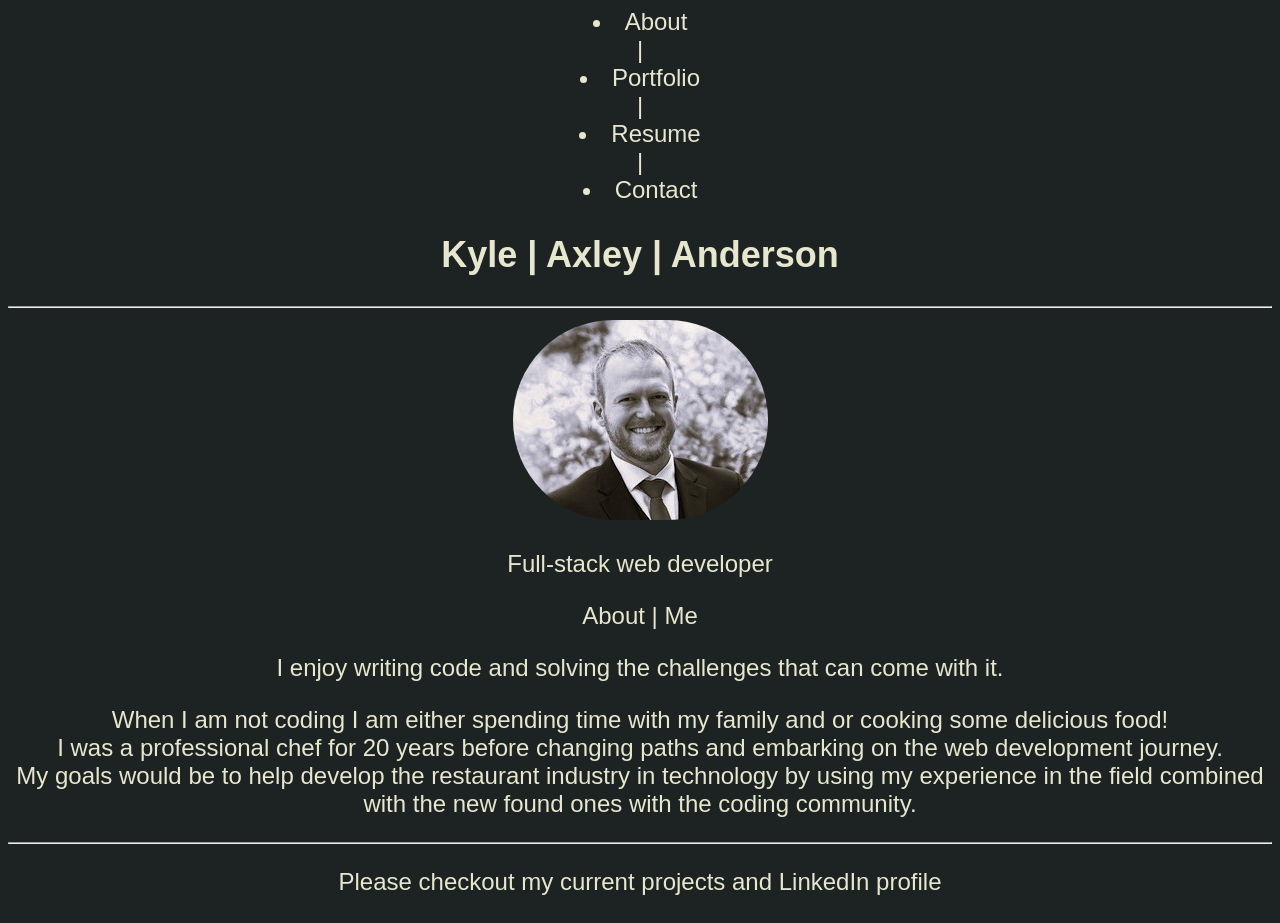
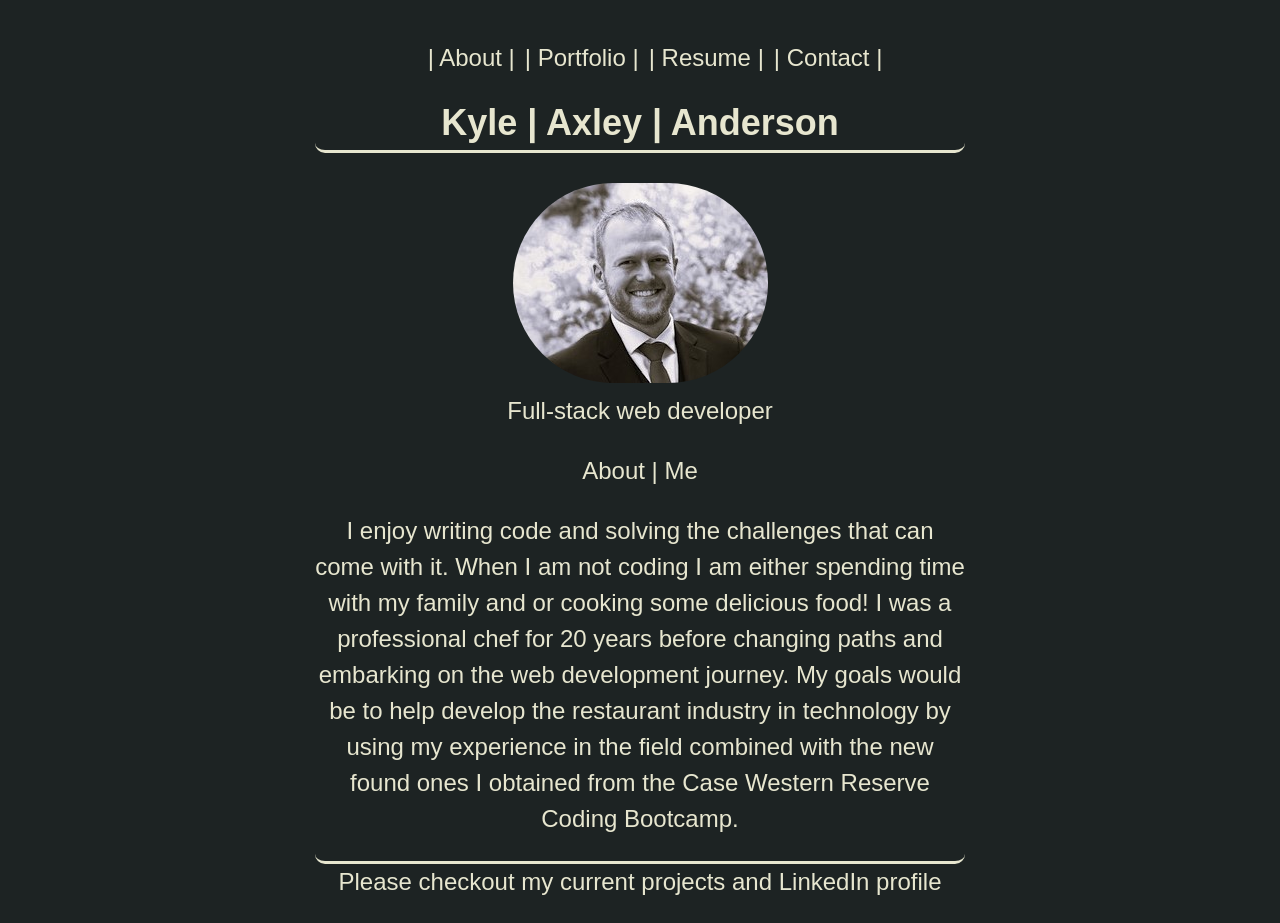
Before and after one commit to KyleAxley/kyle-axley-portfolio, a React (Create React App) app: page / in a window 1280 px wide. Shown: the top 923 px of the page. Built offline with nearby package versions, Linux system fonts and the light colour scheme; a web font is replaced by a local one.

Commit message:
refined overall styles

```diff
--- a/package.json
+++ b/package.json
@@ -12,6 +12,7 @@
     "@testing-library/user-event": "^13.5.0",
     "bootstrap": "^5.2.2",
     "react": "^18.2.0",
+    "react-bootstrap": "^2.5.0",
     "react-dom": "^18.2.0",
     "react-scripts": "5.0.1",
     "web-vitals": "^2.1.4"
--- a/src/App.css
+++ b/src/App.css
@@ -6,6 +6,9 @@
 }
 
 body {
+  margin: 0%;
+  padding: 0%;
+  line-height: 1.5;
   background-color: var(--black);
   font-family: "Alumni Sans Pinstripe", sans-serif;
   font-size: x-large;
@@ -16,3 +19,37 @@ body {
 .profilePic {
   border-radius: 100px;
 }
+
+header {
+	display: inline-block;
+	justify-content: center;
+	padding: 1rem;
+	text-align: center;
+}
+
+h1{
+  margin-top: -20px;
+  border-bottom: solid;
+  border-radius: 10px;
+}
+ul li {
+  list-style: none;
+  display: inline-block;
+  margin-right: 10px;
+}
+
+footer{
+  display: inline-block;
+}
+
+#about {
+  display: inline-block;
+  justify-content: center;
+  border-bottom: solid;
+  border-radius: 10px;
+  inline-size: 650px;
+}
+
+p {
+  margin-top: 0px;
+}
--- a/src/App.js
+++ b/src/App.js
@@ -1,4 +1,5 @@
 import './App.css';
+// import Footer from './components/Footer';
 import Header from "./components/Header";
 
 function App() {
--- a/src/components/About/index.js
+++ b/src/components/About/index.js
@@ -6,7 +6,6 @@ function About() {
     <div>
       <section id="about">
         <h1 className="about-me">Kyle | Axley | Anderson</h1>
-        <hr />
         <img
           src={headshot}
           className="profilePic"
@@ -16,19 +15,15 @@ function About() {
 
         <p>About | Me</p>
         <p>
-          I enjoy writing code and solving the challenges that can come with it.{" "}
-          <br></br>
-        </p>
-        <p>
+          I enjoy writing code and solving the challenges that can come with it.
           When I am not coding I am either spending time with my family and or
-          cooking some delicious food!<br></br> I was a professional chef for 20
+          cooking some delicious food! I was a professional chef for 20
           years before changing paths and embarking on the web development
-          journey.<br></br> My goals would be to help develop the restaurant
+          journey. My goals would be to help develop the restaurant
           industry in technology by using my experience in the field combined
-          with the new found ones with the coding community.
+          with the new found ones I obtained from the Case Western Reserve Coding Bootcamp.
         </p>
       </section>
-      <hr />
     </div>
   );
 }
--- a/src/components/Footer/index.js
+++ b/src/components/Footer/index.js
@@ -3,23 +3,18 @@ import React from 'react';
 function Footer() {
     return(
         <footer>
-            <div>
-                    <p>Please checkout my current projects and LinkedIn profile</p>
+             <p>Please checkout my current projects and LinkedIn profile</p>
                 <p className="links">
-                    Git hub: {" "}
+                    | Git hub: | {" "}
                     <a href="https://github.com/KyleAxley">
-                        KyleAxley
+                    KyleAxley
                     </a>
-
-                    |
-
-                    LinkedIn: {" "}
+                    | LinkedIn: | {" "}
                     <a href="https://www.linkedin.com/in/kyle-anderson-36300192/"
                     >
                     Kyle Anderson
                     </a>
                 </p>
-            </div>
         </footer>
     )
 }
--- a/src/components/Header/index.js
+++ b/src/components/Header/index.js
@@ -19,12 +19,16 @@ function Header() {
   };
   return (
     <div>
+      <header className="header">
         <Nav
           currentPage={currentPage}
           handlePageChange={handlePageChange}
         />
+      </header>
+      <main>
         {renderPage()}
         <Footer />
+      </main>
     </div>
   );
 }
--- a/src/components/Nav/index.js
+++ b/src/components/Nav/index.js
@@ -3,31 +3,31 @@ import React from "react";
 function Nav({ currentPage, handlePageChange }) {
   return (
     <nav>
-        <div>
-            <li className={currentPage === "About" ? "mx-2" : "mx-2"}>
+        <ul className="flex-row">
+            <li className={currentPage === "About" ? "mx-2 navActive" : "mx-2"}>
                 <span href="Portfolio" onClick={() => handlePageChange("About")}>
-                About
+                | About |
                 </span>
             </li>
-            |
-            <li className={currentPage === "Portfolio" ? "mx-2" : "mx-2"}>
+
+            <li className={currentPage === "Portfolio" ? "mx-2 navActive" : "mx-2"}>
                 <span href="Portfolio" onClick={() => handlePageChange("Portfolio")}>
-                Portfolio
+               | Portfolio |
                 </span>
             </li>
-            |
-            <li className={currentPage === "Resume" ? "mx-2" : "mx-2"}>
+
+            <li className={currentPage === "Resume" ? "mx-2 navActive" : "mx-2"}>
                 <span href="Resume" onClick={() => handlePageChange("Resume")}>
-                Resume
+                | Resume |
                 </span>
             </li>
-            |
-            <li className={currentPage === "Contact" ? "mx-2" : "mx-2"}>
+
+            <li className={currentPage === "Contact" ? "mx-2 navActive" : "mx-2"}>
                 <span href="Contact" onClick={() => handlePageChange("Contact")}>
-                Contact
+                | Contact |
                 </span>
             </li>
-        </div>
+        </ul>
     </nav>
   );
 }
```
Also changed, not shown: 1 other file (tests, documents, lock files or other folders). Lines whose indentation alone changed are shown as unchanged.
